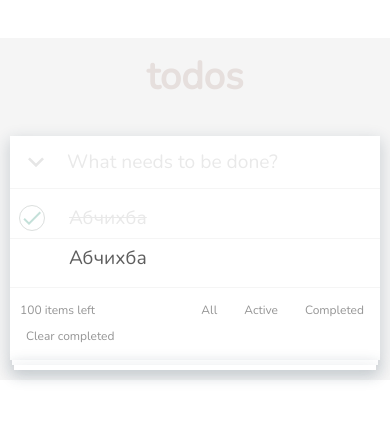
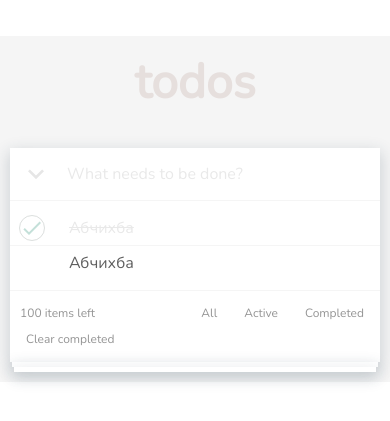
Before and after one commit to nat-netl/todo-list, a React (Create React App) app: page / in a window 390 px wide. Shown: the part 213-634 px from the top of the page. Built offline with nearby package versions, Linux system fonts and the light colour scheme.

Commit message:
mobile font size

```diff
--- a/src/app/styles/main.module.scss
+++ b/src/app/styles/main.module.scss
@@ -28,11 +28,17 @@ html {
 body {
   height: 100%;
   font-family: $font-regular;
-  font-size: 1.2rem;
+  font-size: 1.5rem;
   line-height: 1.5;
   display: flex;
   flex-direction: column;
   justify-content: center;
+}
+
+@media (max-width: 1024px) {
+  body {
+    font-size: 1rem;
+  }
 }
 
 .wrapper {
@@ -55,5 +61,11 @@ body {
 @media (max-width: 1024px) {
   .container {
     padding: $pd-y-m $pd-x-m;
+
+    h1 {
+      font-size: 3rem;
+    }
   }
+
+
 }
--- a/src/app/styles/normalize.scss
+++ b/src/app/styles/normalize.scss
@@ -28,7 +28,7 @@ main {
  */
 
 h1 {
-  font-size: 2em;
+  font-size: 6rem;
   margin: 0.67em 0;
 }
 
@@ -163,6 +163,7 @@ textarea {
   font-size: 100%; /* 1 */
   line-height: 1.15; /* 1 */
   margin: 0; /* 2 */
+  cursor: pointer;
 }
 
 /**
```
